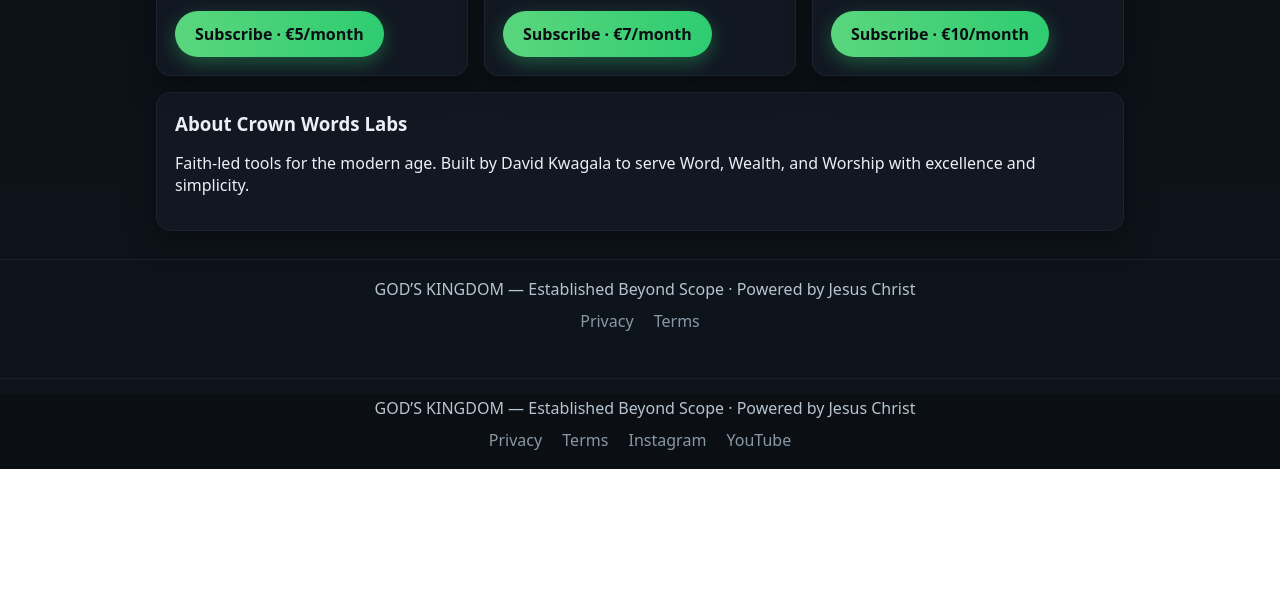
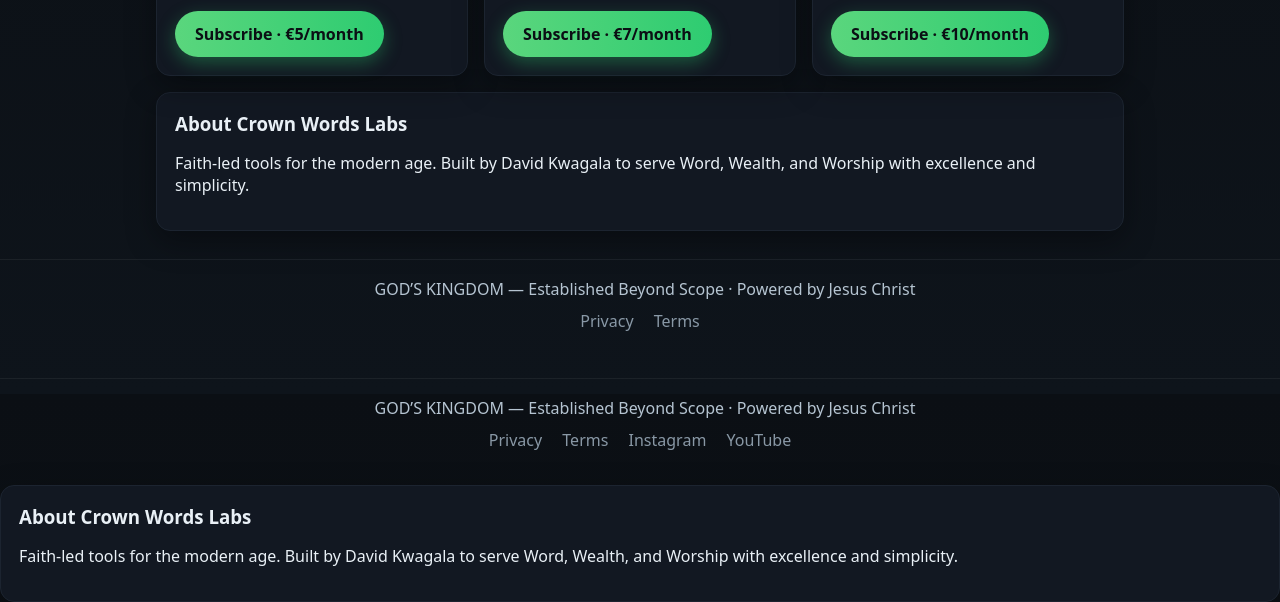
Before and after one commit to coxdoj/CrownWords, a plain HTML site: page index.html in a window 1280 px wide. Shown: the part 406-1008 px from the top of the page. Before the commit the page ends 875 px from the top, so only its background shows below. Drawn offline with Linux system fonts and the light colour scheme; files whose address does not match are found by name.

Commit message:
Update index.html

```diff
--- a/index.html
+++ b/index.html
@@ -106,3 +106,7 @@
     <a href="https://youtube.com/@Crownwords" target="_blank" rel="noopener">YouTube</a>
   </div>
 </footer>
+<section id="about" class="card about">
+  <h3>About Crown Words Labs</h3>
+  <p>Faith-led tools for the modern age. Built by David Kwagala to serve Word, Wealth, and Worship with excellence and simplicity.</p>
+</section>
```
